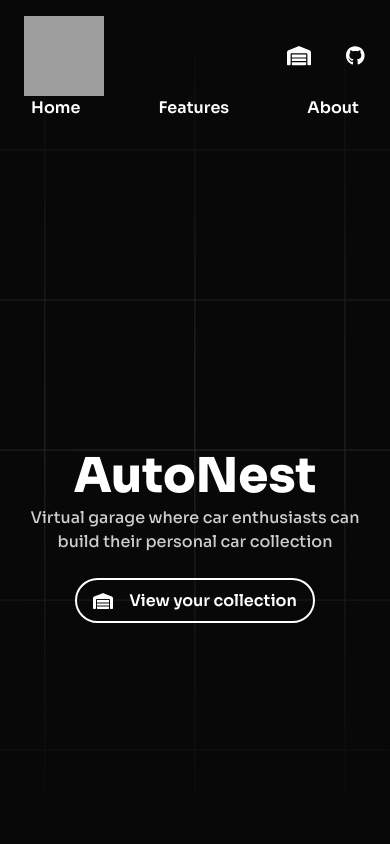
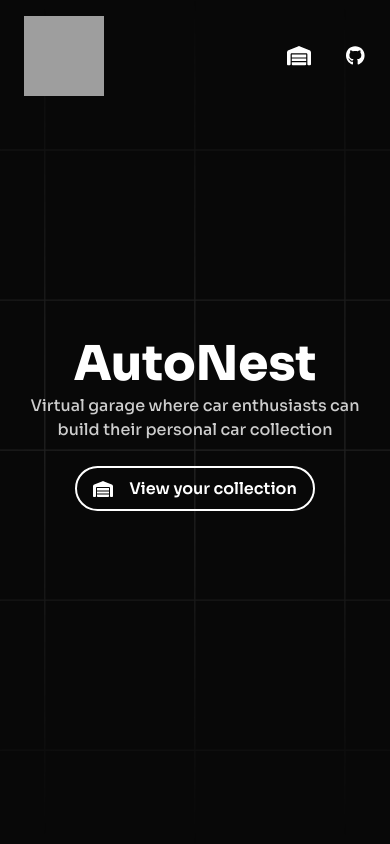
Before and after one commit to Kaspiu/AutoNest, a React (Vite) app: page /#/ in a window 390 px wide. Shown: the top 844 px of the page. Built offline with nearby package versions, Linux system fonts and the light colour scheme; grey boxes are pictures that could not be loaded.

Commit message:
First Commit

```diff
--- a/src/components/layout/Navbar.jsx
+++ b/src/components/layout/Navbar.jsx
@@ -14,17 +14,6 @@ const Navbar = () => {
           width={80}
           height={80}
         />
-      </div>
-      <div className="quickMenuSection">
-        <NavLink to="/" className="quickMenuButton">
-          Home
-        </NavLink>
-        <a href="#features" className="quickMenuButton">
-          Features
-        </a>
-        <a href="#about" className="quickMenuButton">
-          About
-        </a>
       </div>
       <div className="sideButtonsSection">
         <NavLink to="/garage" className="sideButton">
--- a/src/styles/Navbar.css
+++ b/src/styles/Navbar.css
@@ -15,16 +15,6 @@ nav .logoSection {
   margin: 0 1.5rem;
 }
 
-nav .quickMenuSection {
-  position: absolute;
-  display: flex;
-  align-items: center;
-  justify-content: center;
-  gap: 1rem;
-  left: 50%;
-  transform: translateX(-50%);
-}
-
 nav .sideButtonsSection {
   display: flex;
   align-items: center;
@@ -33,22 +23,14 @@ nav .sideButtonsSection {
   margin-right: 1rem;
 }
 
-.quickMenuButton {
-  display: flex;
-  align-items: center;
-  justify-content: center;
-  background: transparent;
-  font-size: 1rem;
-  font-weight: 600;
-  padding: 0.6rem 1rem;
-  border-radius: 2rem;
-  overflow: hidden;
-}
-
 .sideButton {
   display: flex;
   align-items: center;
   justify-content: center;
+  position: relative;
+  color: white;
+  transition: 0.6s;
+  text-decoration: none;
   background: transparent;
   font-size: 1.2rem;
   font-weight: 600;
@@ -57,14 +39,7 @@ nav .sideButtonsSection {
   overflow: hidden;
 }
 
-nav a {
-  color: white;
-  transition: 0.6s;
-  text-decoration: none;
-  position: relative;
-}
-
-nav a::before {
+.sideButton::before {
   content: "";
   position: absolute;
   margin: auto;
@@ -77,11 +52,11 @@ nav a::before {
   transition: 0.6s;
 }
 
-nav a:hover::before {
+.sideButton:hover::before {
   transform: scale(3);
 }
 
-nav a:hover {
+.sideButton:hover {
   color: #080808;
   transform: scale(1);
 }
--- a/src/styles/globals.css
+++ b/src/styles/globals.css
@@ -154,11 +154,6 @@ main {
     gap: 1rem;
   }
 
-  .quickMenuButton {
-    font-size: 0.9rem;
-    padding: 0.5rem 0.8rem;
-  }
-
   /* Landing Section */
   .landingSection h1 {
     font-size: 4rem;
@@ -270,24 +265,6 @@ main {
   }
 }
 
-@media (max-width: 600px) {
-  /* Navigation */
-  nav {
-    position: relative;
-  }
-
-  nav .quickMenuSection {
-    width: 100%;
-    justify-content: space-around;
-    bottom: -1rem;
-  }
-
-  .quickMenuButton {
-    font-size: 1rem;
-    padding: 0.6rem 1rem;
-  }
-}
-
 @media (max-width: 500px) {
   /* Landing Section */
   .landingSection h1 {
```
